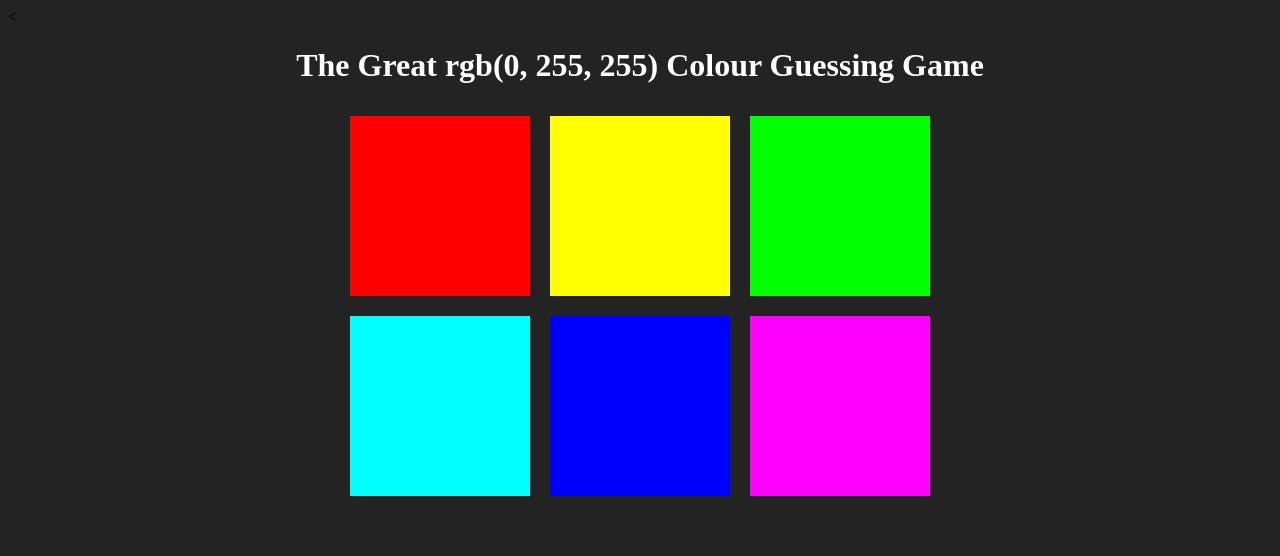
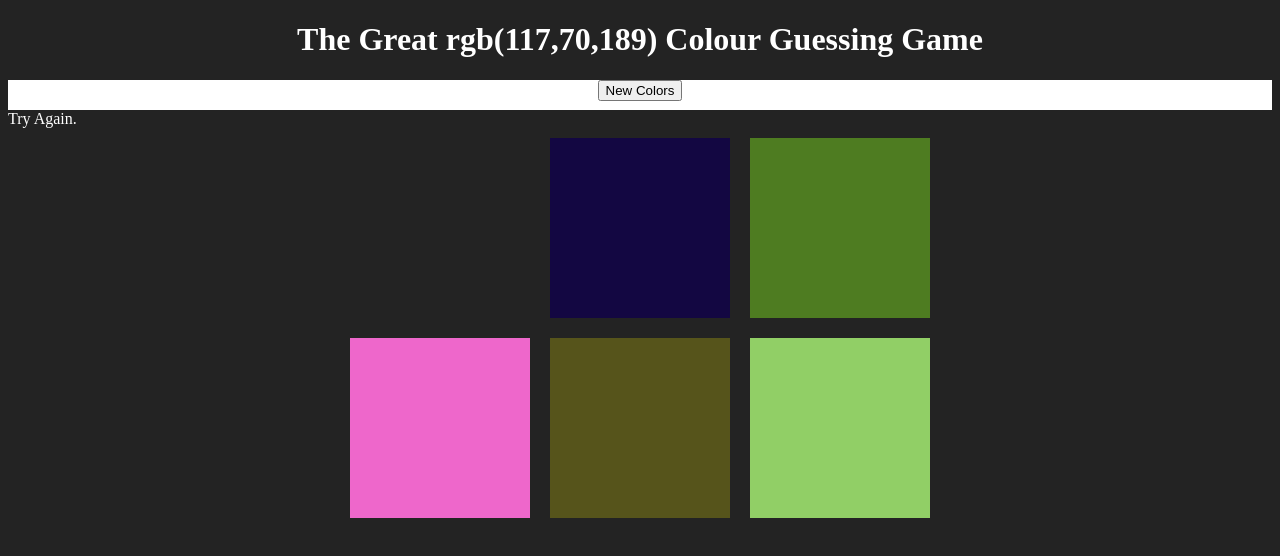
Before and after one commit to lauragift21/ColorGuessingGame, a plain HTML site: page index.html in a window 1280 px wide. Both pictures are taken after a click on the element 439 px from the left and 205 px from the top of the page. Drawn offline with Linux system fonts and the light colour scheme.

Commit message:
game logic added :game:

```diff
--- a/index.html
+++ b/index.html
@@ -4,11 +4,18 @@
         <meta charset="UTF-8">
         <meta name="viewport" content="width=device-width, initial-scale=1.0">
         <meta http-equiv="X-UA-Compatible" content="ie=edge">
-        <<link rel="stylesheet" href="style.css">
+        <link rel="stylesheet" href="style.css">
         <title>Colour Guesser</title>
     </head>
     <body>
         <h1>The Great <span id="colorDisplay">RGB</span> Colour Guessing Game</h1>
+        <div id="stripe">
+            <button id="reset">New Colors</button>
+            <span class="message"></span>
+        </div>
+        <div>
+            <span id="message"></span>
+        </div>
         <div id="container">
             <div class="square"></div>
             <div class="square"></div>
--- a/script.js
+++ b/script.js
@@ -1,18 +1,29 @@
-    var colors = [
-        "rgb(255, 0, 0)",
-        "rgb(255, 255, 0)",
-        "rgb(0, 255, 0)",
-        "rgb(0, 255, 255)",
-        "rgb(0, 0, 255)",
-        "rgb(255, 0, 255)",
-        ]
+var colors = generateRandomColors(6);
+
     var squares = document.querySelectorAll(".square");
+    var pickedColor = pickColor();
+    var colorDisplay = document.getElementById("colorDisplay");
+    var messageDisplay = document.querySelector("#message");
+    var h1 = document.querySelector("h1");
+    var resetButton = document.querySelector("#reset");
+
+
+    resetButton.addEventListener("click", function(){
+        // generate all new colors
+        colors = generateRandomColors(6);
+        // pick a new random color from array
+        pickedColor = pickColor();
+        // change color display to match picked color
+        colorDisplay.textContent = pickedColor;
+        // change coklors of squares
+        for(var i = 0;  i < squares.length; i++){
+            squares[i].style.background = colors[i];
+        }
+    })
+    colorDisplay.textContent = pickedColor;
 
     for (var i = 0; i < squares.length; i++){
-        var pickedColor = colors[3];
-        var colorDisplay = document.getElementById("colorDisplay");
 
-        colorDisplay.textContent = pickedColor;
         // add initial colors to sqaures
         squares[i].style.backgroundColor = colors[i];
 
@@ -20,11 +31,50 @@
         squares[i].addEventListener("click", function(){
             //grab color of picked color
             var clickedColor = this.style.background;
-            // compare
-            if (clickedColor === pickedColor){
-                alert("correct!!");
+            // compare color to picked color
+            console.log(clickedColor,pickedColor);
+            if(clickedColor === pickedColor){
+                messageDisplay.textContent = "Correct!";
+                changeColors(clickedColor);
+                h1.style.background =  clickedColor;
             } else {
-                alert("Wrong!!");
+                this.style.background = "#232323";
+                messageDisplay.textContent = "Try Again."
             }
         });
     }
+
+    function changeColors(color) {
+        // loop through each square
+            for(var i = 0; i < colors.length; i++){
+                // change each color to match given color
+                squares[i].style.background = color;
+            }
+    }
+
+    function pickColor(){
+        var random  = Math.floor(Math.random() * colors.length);
+        return colors[random];
+    }
+
+    function generateRandomColors(num){
+        // make an array
+        var arr = []
+        // repeat num times
+        for(var i = 0; i < num; i++){
+            // get random color and push to arr
+            arr.push(randomcolor());
+        }
+        // return the array
+        return arr;
+    }
+
+    function randomcolor(){
+        // pick a red from 0-255
+        var r = Math.floor(Math.random() * 256);
+        // pick a green from 0-255
+        var g = Math.floor(Math.random() * 256);
+        // pick a blue from 0-255
+        var b = Math.floor(Math.random() * 256);
+        return "rgb(" + r + "," + g + "," + b + ")";
+    }
--- a/style.css
+++ b/style.css
@@ -20,3 +20,13 @@ h1{
     text-align: center;
 
 }
+
+span {
+    color: #fff;
+}
+#stripe {
+	background: white;
+	height: 30px;
+	text-align: center;
+	color: black;
+}
```
